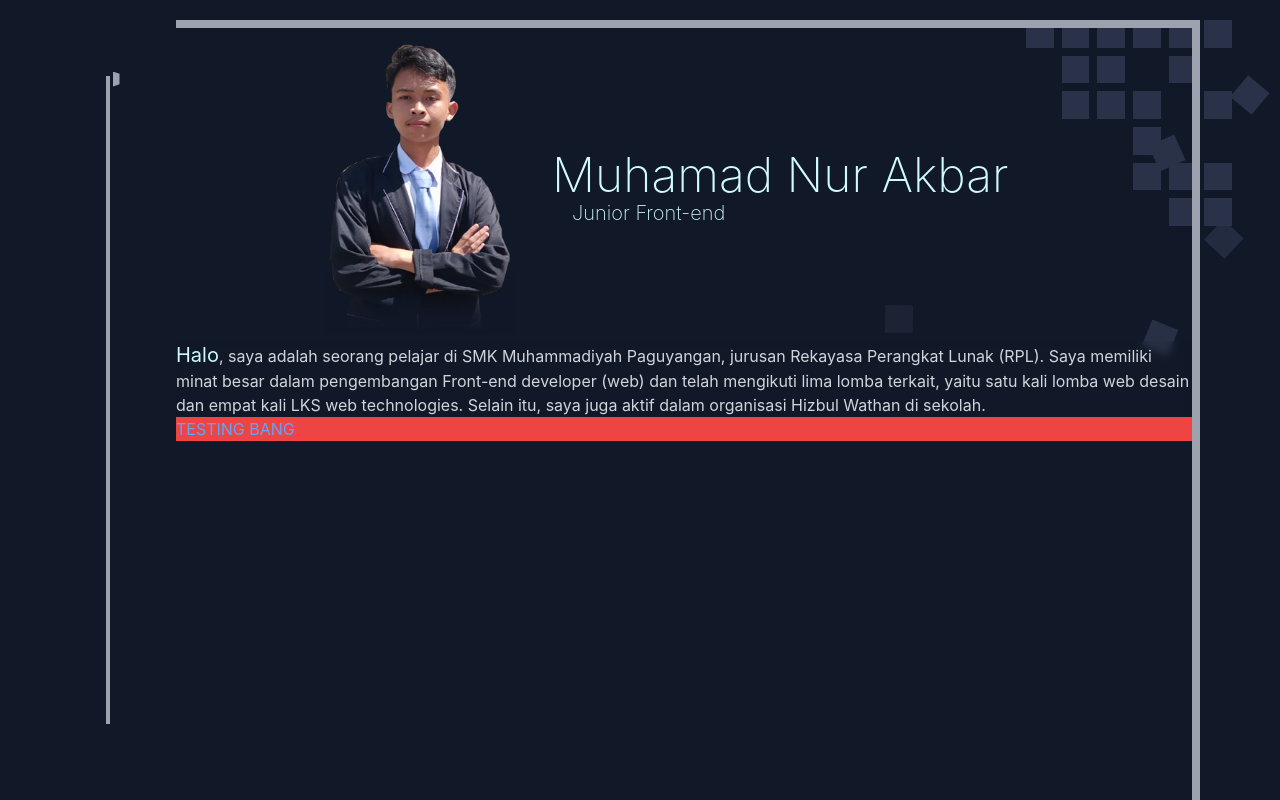
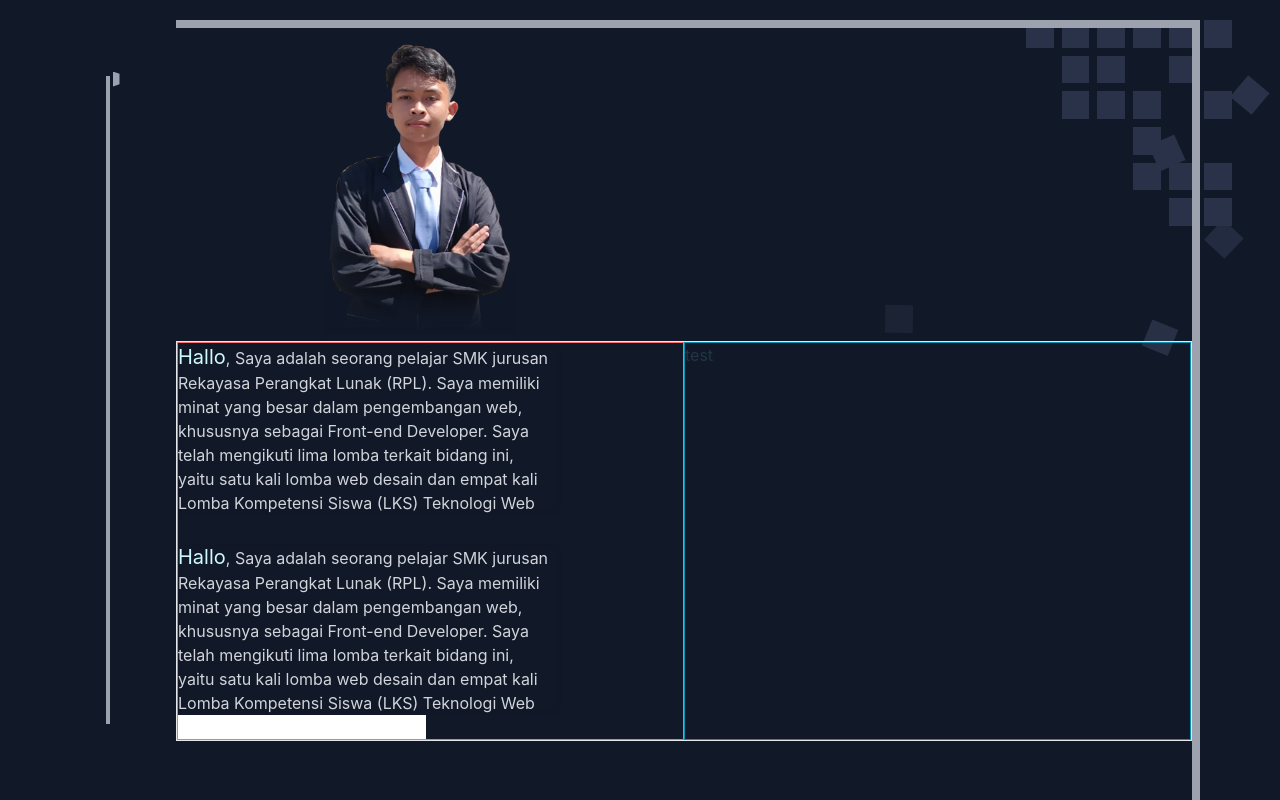
Before and after one commit to Poekes/portfolio_akbar, a React (Vite) app: page / in a window 1280 px wide. Shown: the top 800 px of the page. Built offline with nearby package versions, Linux system fonts and the light colour scheme.

Commit message:
menambahkan animasi di heading image dan text name Akbar

```diff
--- a/src/App.css
+++ b/src/App.css
@@ -66,3 +66,55 @@ body::-webkit-scrollbar {
 
   }
 }
+
+
+.leftAnimation{
+  transition: .4s;
+  -webkit-transition: .4s;
+  -moz-transition: .4s;
+  -ms-transition: .4s;
+  -o-transition: .4s;
+  position: relative;
+  right: 0;
+  left: -100%;
+  opacity: 0;
+  animation: lft 1s ease forwards paused;
+  -webkit-animation: lft 1s ease forwards paused;
+}
+@keyframes lft {
+  0%{
+    opacity: 0;
+  }
+  70%{
+    opacity: 0;
+  }
+
+  100%{
+    opacity: 1;
+    left: 0;
+  }
+}
+
+
+@media (max-width: 675px) {
+  .leftAnimation{
+    top: -400px;
+    left: 0;
+    opacity: 0;
+    animation: lftt 1s ease forwards paused;
+    -webkit-animation: lftt 1s ease forwards paused;
+}
+
+}
+@keyframes lftt {
+  0%{
+    opacity: 0;
+  }
+  70%{
+    opacity: 0;
+  }
+  100%{
+    opacity: 1;
+    top: 0;
+  }
+}
--- a/src/App.jsx
+++ b/src/App.jsx
@@ -19,13 +19,14 @@ function App() {
   const [statisHeight, setStatisHeight] = useState("");
   // state khusus ScrollingCustom.jsx (end)
 
-  const animationApsRunning = (target) => {
-    document.querySelector(target).style.animationDuration = "2.8s";
+  const animationApsRunning = (target, time = "2.8s") => {
+    document.querySelector(target).style.animationDuration = time;
     document.querySelector(target).style.animationPlayState = "running";
   };
 
   useLayoutEffect(() => {
     animationApsRunning(".shadow-bottom");
+    animationApsRunning("#nameHead", "1.2s");
     window.onkeydown = (e) => {
       if (e.key == "e") {
         console.log("test");
@@ -50,8 +51,10 @@ function App() {
         <ScrollingCustom />
 
         <main className="container overflow-hidden border-gray-400 border-t-8 mt-5 border-r-8 h-96  w-96">
+          {/* heading */}
           <div className=" flex flex-col sm:flex-row gap-1 sm:gap-9 ml-1 lg:ml-32 items-center pt-2">
-            <div className="rounded overflow-hidden w-48 relative ml-5">
+            {/* div image start */}
+            <div className="rounded overflow-hidden w-48 relative ml-1 sm:ml-5">
               <img
                 className="relative z-10"
                 src="ME_AKBAR.png"
@@ -62,21 +65,39 @@ function App() {
                 style={{ width: "100%", height: "100%" }}
               ></div>
             </div>
-            <h1 className=" text-start text-cyan-100 text-3xl lg:text-5xl font-extralight">
+            {/* div image end */}
+            <h1
+              id="nameHead"
+              className=" text-start text-cyan-100 text-3xl lg:text-5xl leftAnimation"
+            >
               Muhamad Nur Akbar
               <p className="text-xl  ml-5">Junior Front-end </p>
             </h1>
           </div>
-          <p className="text-gray-300   decoration-indigo-500 backdrop-blur-sm ">
-            <span className="text-xl text-cyan-100 ">Halo</span>, saya adalah
-            seorang pelajar di SMK Muhammadiyah Paguyangan, jurusan Rekayasa
-            Perangkat Lunak (RPL). Saya memiliki minat besar dalam pengembangan
-            Front-end developer (web) dan telah mengikuti lima lomba terkait,
-            yaitu satu kali lomba web desain dan empat kali LKS web
-            technologies. Selain itu, saya juga aktif dalam organisasi Hizbul
-            Wathan di sekolah.
-            <h2 className="bg-red-500 text-blue-400">TESTING BANG</h2>
-          </p>
+
+          {/* content */}
+          <div className="grid border grid-cols-2">
+            <div className="border border-red-400">
+              <p className="text-gray-300 max-w-96 decoration-indigo-500 backdrop-blur-sm pr-2 ">
+                <span className="text-xl text-cyan-100 ">Hallo</span>, Saya
+                adalah seorang pelajar SMK jurusan Rekayasa Perangkat Lunak
+                (RPL). Saya memiliki minat yang besar dalam pengembangan web,
+                khususnya sebagai Front-end Developer. Saya telah mengikuti lima
+                lomba terkait bidang ini, yaitu satu kali lomba web desain dan
+                empat kali Lomba Kompetensi Siswa (LKS) Teknologi Web
+              </p>
+              <p className="text-gray-300 max-w-96 mt-7 decoration-indigo-500 backdrop-blur-sm pr-2 ">
+                <span className="text-xl text-cyan-100 ">Hallo</span>, Saya
+                adalah seorang pelajar SMK jurusan Rekayasa Perangkat Lunak
+                (RPL). Saya memiliki minat yang besar dalam pengembangan web,
+                khususnya sebagai Front-end Developer. Saya telah mengikuti lima
+                lomba terkait bidang ini, yaitu satu kali lomba web desain dan
+                empat kali Lomba Kompetensi Siswa (LKS) Teknologi Web
+              </p>
+              <input type="text" />
+            </div>
+            <div className="border border-cyan-600">test</div>
+          </div>
         </main>
       </div>
     </SelectDataContext.Provider>
```
